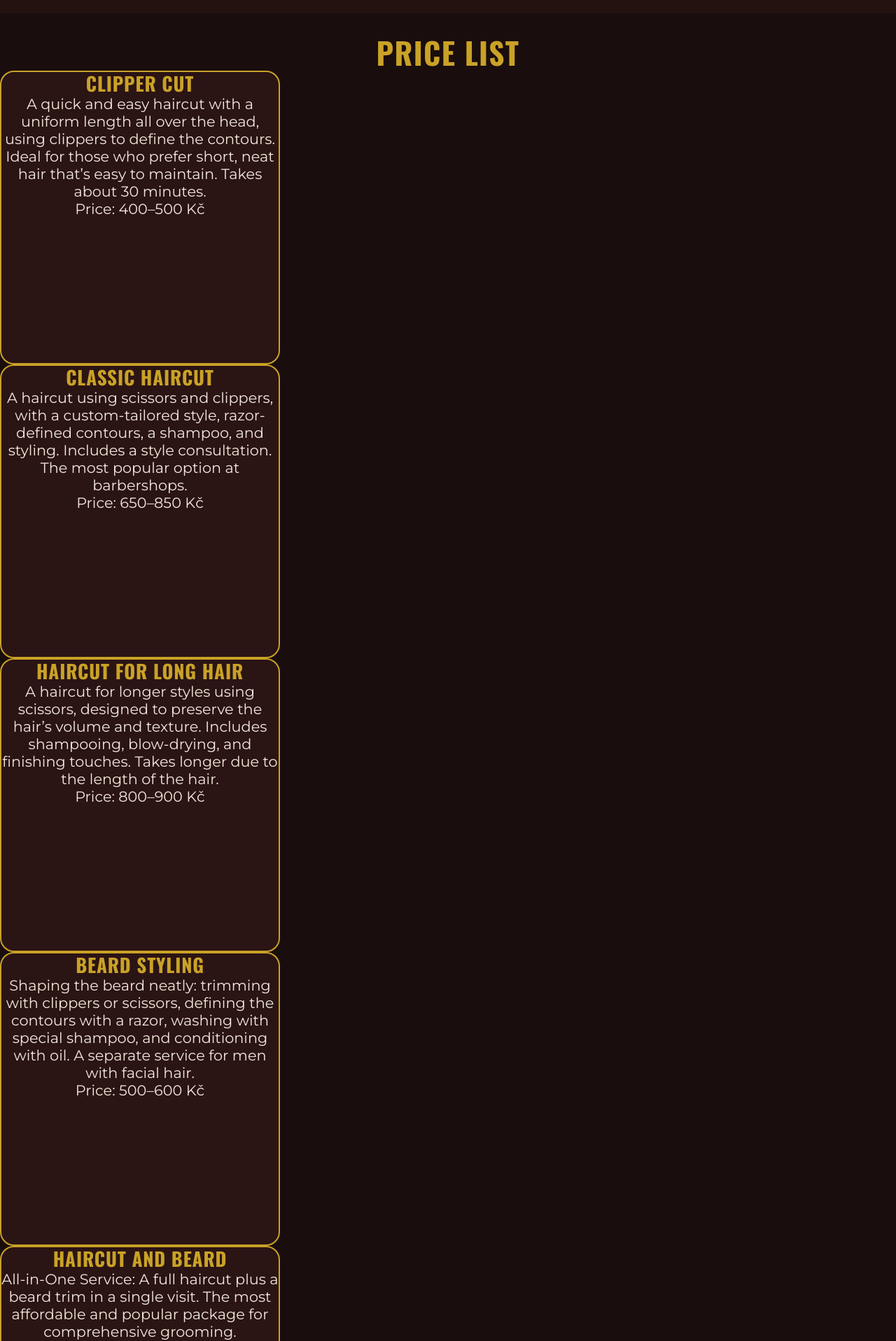
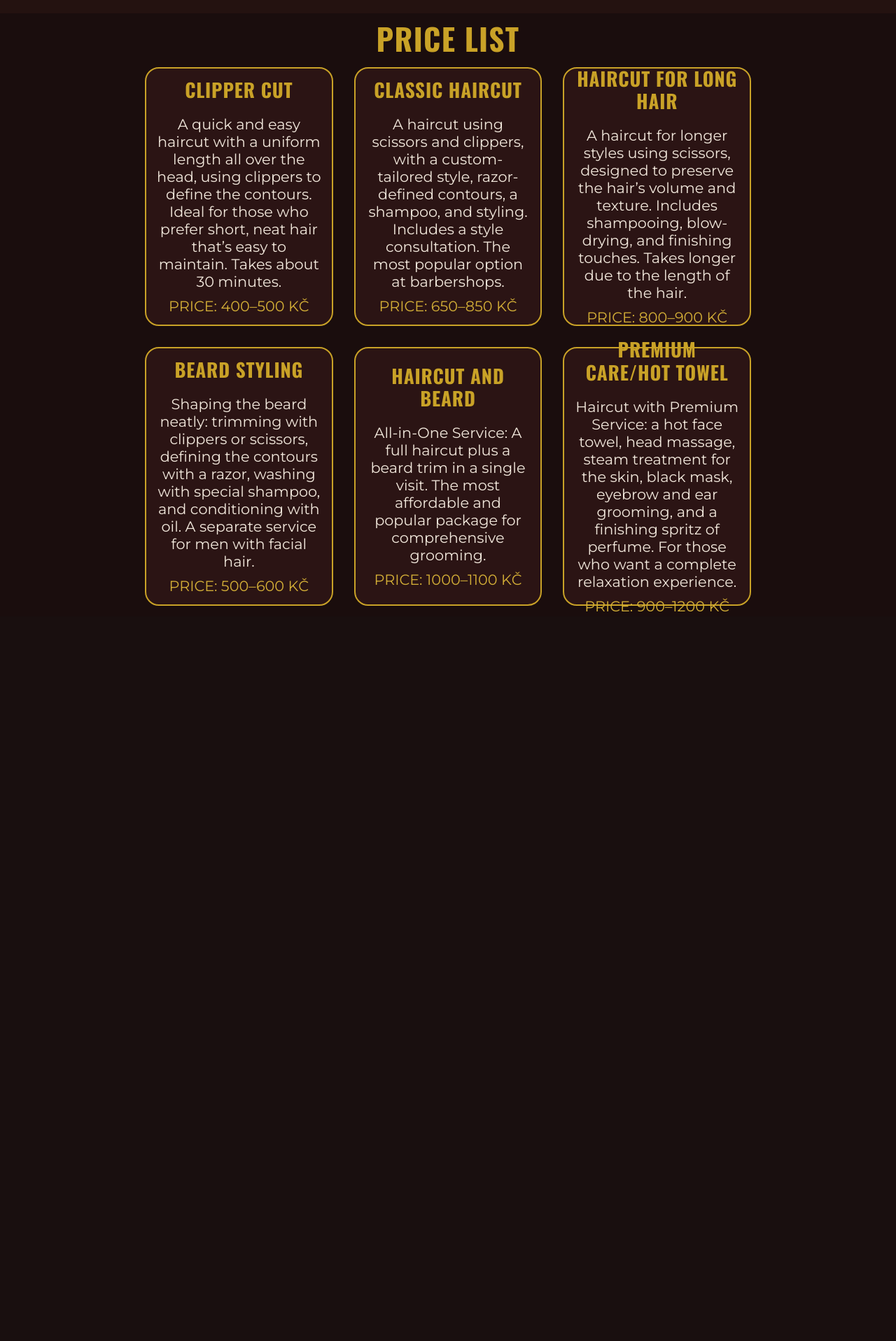
Before and after one commit to Andriiprog08/Barber-shop, a Flask app: page / in a window 1280 px wide. Shown: the part 1966-3883 px from the top of the page at 70% size. After the commit the page ends 2841 px from the top, so only its background shows below. Run offline with Flask 3, Linux system fonts and the light colour scheme.

Commit message:
feat: add price section whith cards price

```diff
--- a/static/style.css
+++ b/static/style.css
@@ -413,17 +413,39 @@ a, a:active, a:focus{
   display: flex;
   flex-direction: column;
   text-align: center;
-  margin-top: 30px;
+  align-items: center;
+  padding-top: 10px;
 }
+
+.boxCards{
+  display: grid;
+  grid-template-columns: repeat(3, 1fr);
+  width: 70%;
+  justify-items: center;
+}
+
+.boxCards:nth-child(6){ grid-row: 2; }
 
 .priceCard{
   border: 2px solid var(--border-gold);
   border-radius: 20px;
   background-color: var(--border-dark);
-  width: 400px;
-  height: 420px;
-  gap: 30px;
+  display: flex;
+  flex-direction: column;
+  width: 370;
+  height: 370px;
+  margin-top: 30px;
+  margin: 15px;
   justify-content: center;
+  padding: 15px;
+}
+
+.cardTitle{ margin-bottom: 20px; }
+
+.cardTextprice{
+  margin-top: 10px;
+  color: var(--gold-light);
+  text-transform: uppercase;
 }
 
 .registrContainer{
--- a/templates/index_part/main.html
+++ b/templates/index_part/main.html
@@ -54,13 +54,15 @@
     <div class="priceContent">
         <h1>Price List</h1>
 
-        {%for id, priceInfo in priceInfos.items() %}
-            <div class="priceCard">
-                <h2>{{priceInfo.title}}</h2>
-                <p>{{priceInfo.text}}</p>
-                <p>{{priceInfo.price}}</p>
-            </div>
-        {%endfor%}
+        <div class="boxCards">
+            {%for id, priceInfo in priceInfos.items() %}
+                <div class="priceCard">
+                    <h2 class="cardTitle">{{priceInfo.title}}</h2>
+                    <p>{{priceInfo.text}}</p>
+                    <p class="cardTextprice">{{priceInfo.price}}</p>
+                </div>
+            {%endfor%}
+        </div>
     </div>
 
 </section>
```
